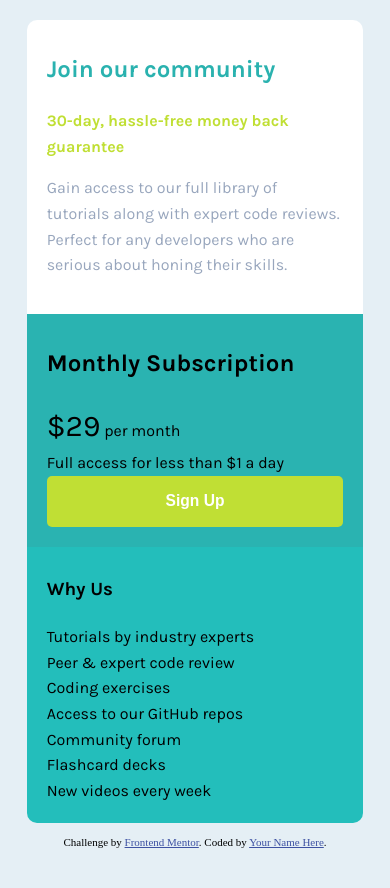
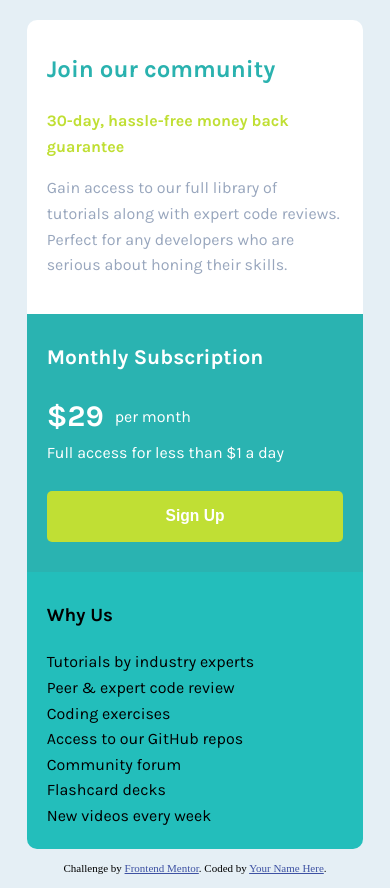
Before and after one commit to JesusKreist/frontendmentor-single-price-grid, a plain HTML site: page index.html in a window 390 px wide. Before the commit the page ends 863 px from the top, so only its background shows below. Drawn offline with Linux system fonts and the light colour scheme.

Commit message:
Fixed second column of mobile view

```diff
--- a/dist/style.e308ff8e.css
+++ b/dist/style.e308ff8e.css
@@ -67,14 +67,15 @@ body {
     line-height: 1.6;
 }
 
+.block {
+    display: block;
+}
+
 
 .make-larger {
     font-size: 3rem;
+    font-weight: 700;
 
-}
-
-.block {
-    display: block;
 }
 
 .community {
@@ -82,12 +83,6 @@ body {
     color: hsl(218, 22%, 67%);
     border-top-right-radius: 1rem;
     border-top-left-radius: 1rem;
-}
-
-ul {
-    list-style-type: none;
-    padding: 0;
-    margin: 0;
 }
 
 .join {
@@ -99,6 +94,16 @@ ul {
     font-weight: 700;
 }
 
+
+.subscription {
+    color: white;
+}
+
+.sub-header {
+    font-weight: 700;
+    font-size: 1.4rem;
+}
+
 .signup {
     background-color: hsl(71, 73%, 54%);
     border: none;
@@ -106,6 +111,14 @@ ul {
     text-decoration: none;
     display: inline-block;
     border-radius: .5rem;
+    margin-bottom: 1rem;
+    margin-top: 2.5rem;
+}
+
+.month {
+    position: relative;
+    bottom: .4rem;
+    left: .7rem;
 }
 
 .reasons {
@@ -113,5 +126,10 @@ ul {
     border-bottom-left-radius: 1rem;
 }
 
+ul {
+    list-style-type: none;
+    padding: 0;
+    margin: 0;
+}
 
 /*# sourceMappingURL=/style.e308ff8e.css.map */
--- a/index.html
+++ b/index.html
@@ -27,8 +27,10 @@
 
 
     <div class="subscription">
-      <h2>Monthly Subscription</h2>
-      <span class="block"><span class="make-larger">&dollar;29</span> <span class="month"></span>per month</span></span>
+      <span class="sub-header"><h2>Monthly Subscription</h2></span>
+      <span class="block">
+        <span class="make-larger">&dollar;29</span> <span class="month">per month</span></span>
+      </span>
 
       Full access for less than &dollar;1 a day
 
--- a/style.css
+++ b/style.css
@@ -67,14 +67,15 @@ body {
     line-height: 1.6;
 }
 
+.block {
+    display: block;
+}
+
 
 .make-larger {
     font-size: 3rem;
+    font-weight: 700;
 
-}
-
-.block {
-    display: block;
 }
 
 .community {
@@ -82,12 +83,6 @@ body {
     color: hsl(218, 22%, 67%);
     border-top-right-radius: 1rem;
     border-top-left-radius: 1rem;
-}
-
-ul {
-    list-style-type: none;
-    padding: 0;
-    margin: 0;
 }
 
 .join {
@@ -99,6 +94,16 @@ ul {
     font-weight: 700;
 }
 
+
+.subscription {
+    color: white;
+}
+
+.sub-header {
+    font-weight: 700;
+    font-size: 1.4rem;
+}
+
 .signup {
     background-color: hsl(71, 73%, 54%);
     border: none;
@@ -106,9 +111,23 @@ ul {
     text-decoration: none;
     display: inline-block;
     border-radius: .5rem;
+    margin-bottom: 1rem;
+    margin-top: 2.5rem;
+}
+
+.month {
+    position: relative;
+    bottom: .4rem;
+    left: .7rem;
 }
 
 .reasons {
     border-bottom-right-radius: 1rem;
     border-bottom-left-radius: 1rem;
 }
+
+ul {
+    list-style-type: none;
+    padding: 0;
+    margin: 0;
+}
```
Also changed, not shown: dist/index.html (+4 -2 lines), 2 other files.
